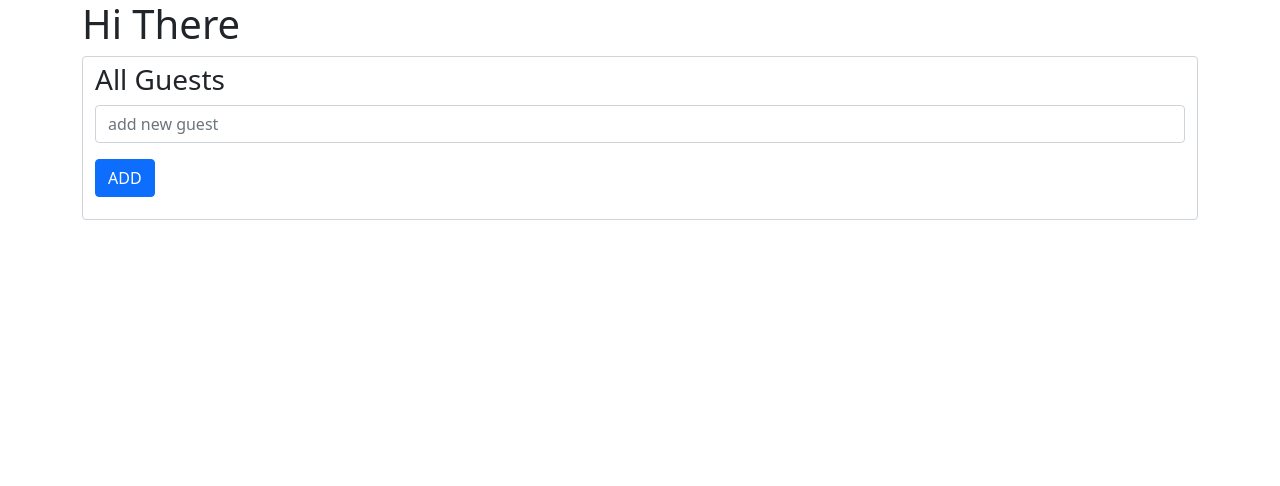
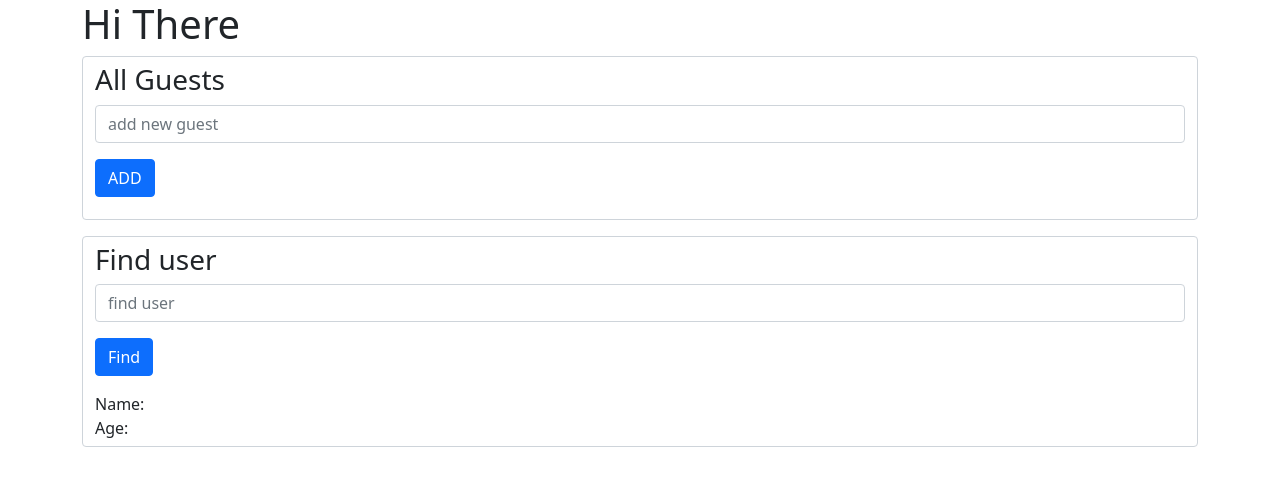
Before and after one commit to xeusteerapat/learning-react-redux-typescript, a React (Create React App) app: page / in a window 1280 px wide. Shown: the top 486 px of the page. Built offline with nearby package versions, Linux system fonts and the light colour scheme.

Commit message:
[ADD] search user comonent to index page

```diff
--- a/src/index.tsx
+++ b/src/index.tsx
@@ -1,12 +1,14 @@
 import React from 'react';
 import ReactDOM from 'react-dom';
 import GuestList from './state/GuestList';
+import UserSearch from './state/UserSearch';
 
 const App = () => {
   return (
     <div className='container'>
       <h1>Hi There</h1>
       <GuestList />
+      <UserSearch />
     </div>
   );
 };
```
